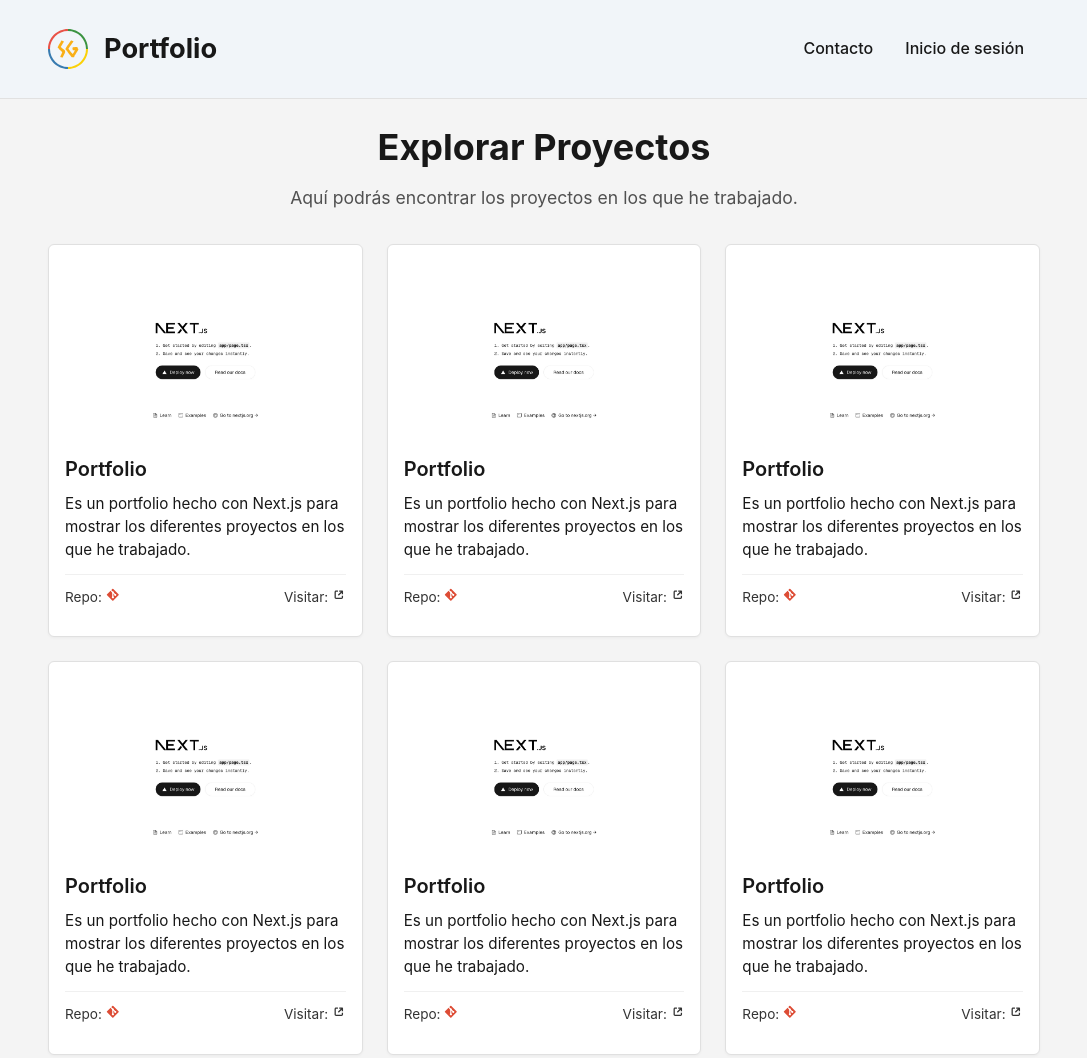
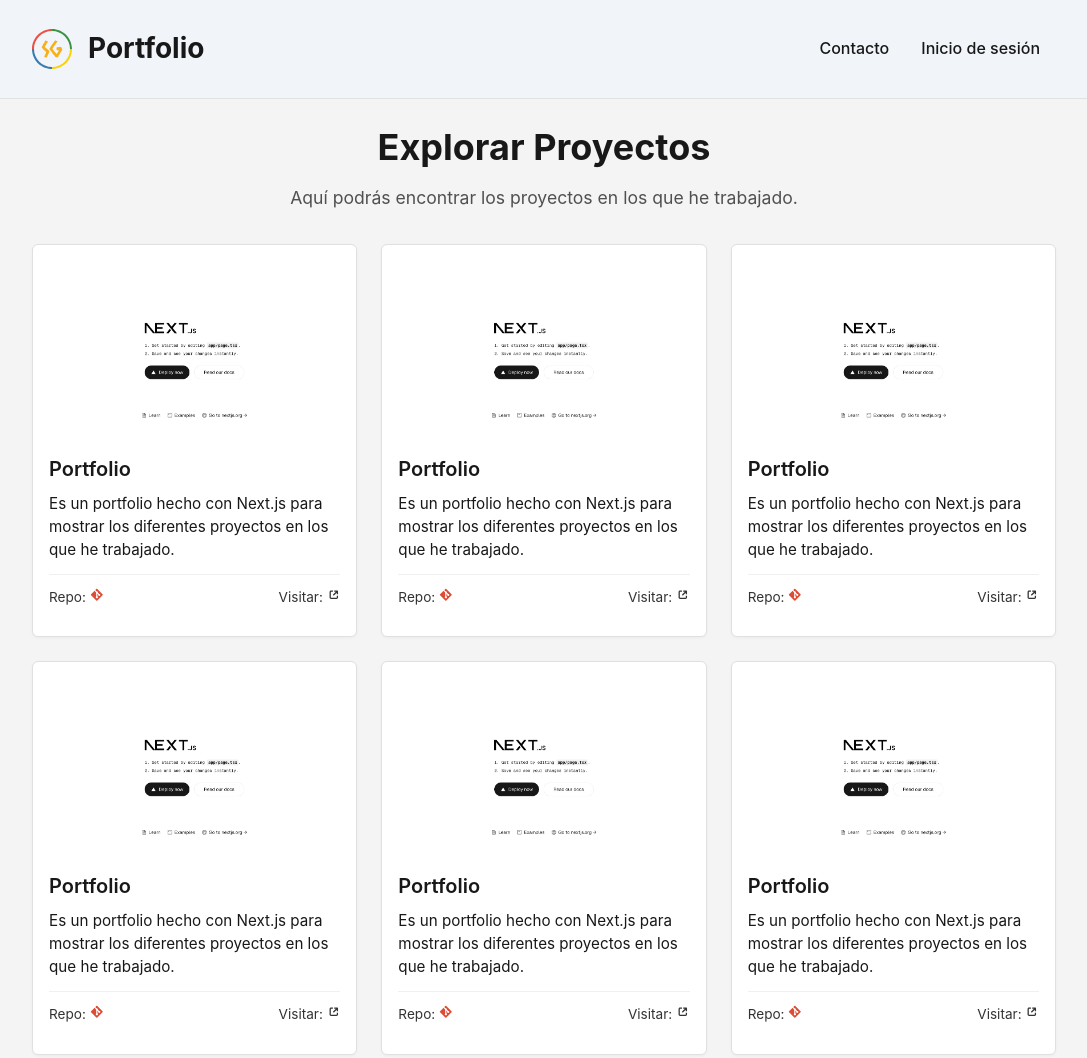
Before and after one commit to untalsanders/portfolio-site, a website built with Vite: page index.html in a window 1280 px wide. Shown: the top 1058 px of the page, without its empty margins (96-1183 px from the left). Built offline with nearby package versions, Linux system fonts and the light colour scheme.

Commit message:
refactor(styles): streamline padding and font sizes for consistency

```diff
--- a/styles.css
+++ b/styles.css
@@ -57,8 +57,6 @@ img {
     max-width: clamp(calc(20rem - 2.5rem), 80vw, 90vw);
     margin-left: auto;
     margin-right: auto;
-    padding-left: 1rem;
-    padding-right: 1rem;
 }
 
 .header {
@@ -70,8 +68,7 @@ img {
     display: flex;
     justify-content: space-between;
     align-items: center;
-    padding-top: 1.25rem;
-    padding-bottom: 1.25rem;
+    padding: 1.25rem 0;
 }
 
 .logo__link {
@@ -81,7 +78,7 @@ img {
 }
 
 .logo__text {
-    font-size: 1.7rem;
+    font-size: 1.75rem;
     font-weight: 700;
 }
 
@@ -273,11 +270,11 @@ img {
     height: 1em;
 }
 
+/* Main Footer */
 .footer {
     background-color: #f1f5f9;
     border-top: 0.0625rem solid #e1e1e1;
-    padding-top: 1.25rem;
-    padding-bottom: 1.25rem;
+    padding: 1.25rem 0;
     font-size: 0.875rem;
 }
 
@@ -318,7 +315,6 @@ img {
     color: inherit;
     text-decoration: underline;
     text-underline-offset: 0.125rem;
-    padding: 0.25rem 0.5rem;
 }
 
 .footer__attribution-link {
@@ -335,7 +331,7 @@ img {
     }
 }
 
-@media (min-width: 40rem) {
+@media (width >= 40rem) {
     .nav--footer {
         flex-direction: row;
         justify-content: center;
@@ -346,7 +342,7 @@ img {
     }
 }
 
-@media (max-width: 320px) {
+@media (width <= 20rem) {
     .project-list {
         grid-template-columns: 1fr;
     }
```
